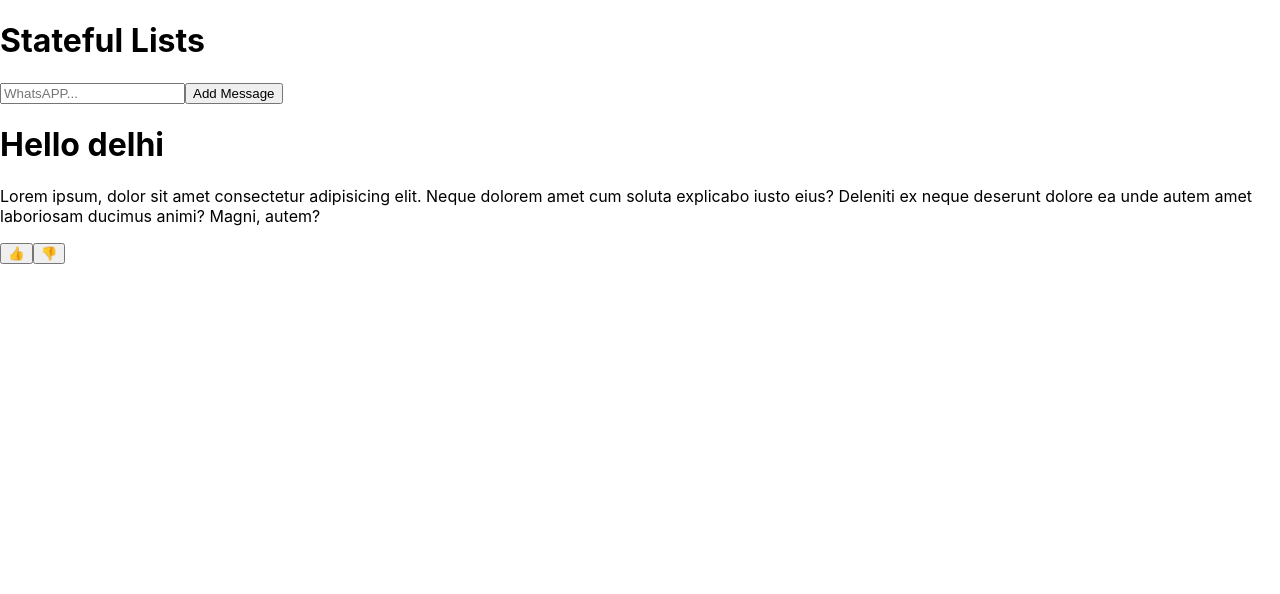
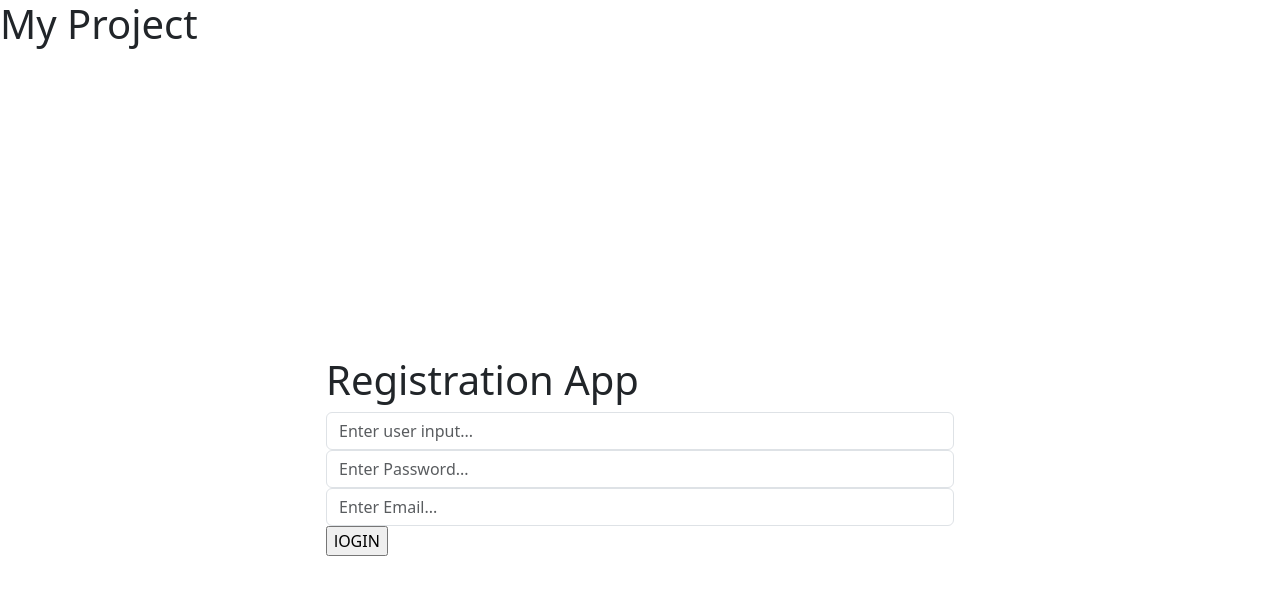
Before and after one commit to dhanashreerc/basic, a React (Create React App) app: page / in a window 1280 px wide. Shown: the top 594 px of the page. Built offline with nearby package versions, Linux system fonts and the light colour scheme.

Commit message:
basic-setup

```diff
--- a/package.json
+++ b/package.json
@@ -6,6 +6,7 @@
     "@testing-library/jest-dom": "^5.16.5",
     "@testing-library/react": "^13.4.0",
     "@testing-library/user-event": "^13.5.0",
+    "bootstrap": "^5.3.0",
     "react": "^18.2.0",
     "react-dom": "^18.2.0",
     "react-scripts": "5.0.1",
--- a/src/App.js
+++ b/src/App.js
@@ -2,7 +2,7 @@ import {useRef, useState} from "react";
 function App(){
   return(
     <>
-      <h1>Stateful Lists</h1>
+      <h1>My Project</h1>
       <ListDemo/>
     </>
   );
@@ -28,15 +28,24 @@ function ListDemo(){
   return(
     <>
       {/**C3: Event Binding */}
-      <input type="text"ref={inputRef} placeholder="WhatsAPP..."/>
-      <input type="button" value="Add Message" onClick={handleClick}/>
+      <div className="row justify-content-center align-items-center " style={{height:"100vh"}}>
+        <div className="col-sm-12 col-md-6">
+          <h1>Registration App</h1>
+          <input className="form-control" type="text"ref={inputRef} placeholder="Enter user input..."/>
+          <input className="form-control" type="text"ref={inputRef} placeholder="Enter Password..."/>
+          <input className="form-control" type="text"ref={inputRef} placeholder="Enter Email..."/>
+          <input  type="button" value="lOGIN" onClick={handleClick}/>
+        </div>
 
-      {/**C4: List */}
+      </div>
+
+
+      {/* *C4: List
       {list.map((item)=>(
         <MessageDemo message={item}/>
 
       ))}
-
+       */}
     </>
   )
 }
--- a/src/index.js
+++ b/src/index.js
@@ -3,6 +3,7 @@ import ReactDOM from 'react-dom/client';
 import './index.css';
 import App from './App';
 import reportWebVitals from './reportWebVitals';
+import "bootstrap/dist/css/bootstrap.css";
 
 const root = ReactDOM.createRoot(document.getElementById('root'));
 root.render(
```
Also changed, not shown: 1 other file (tests, documents, lock files or other folders).
